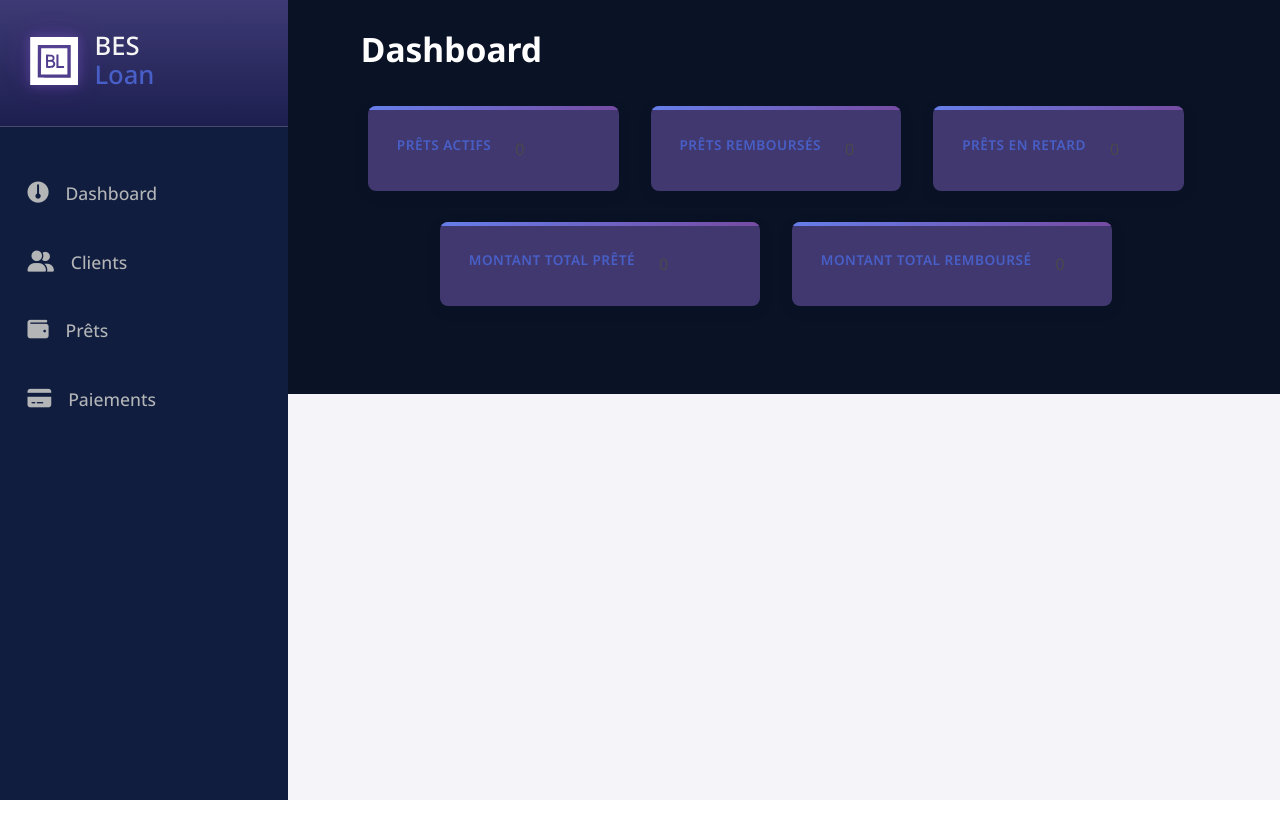
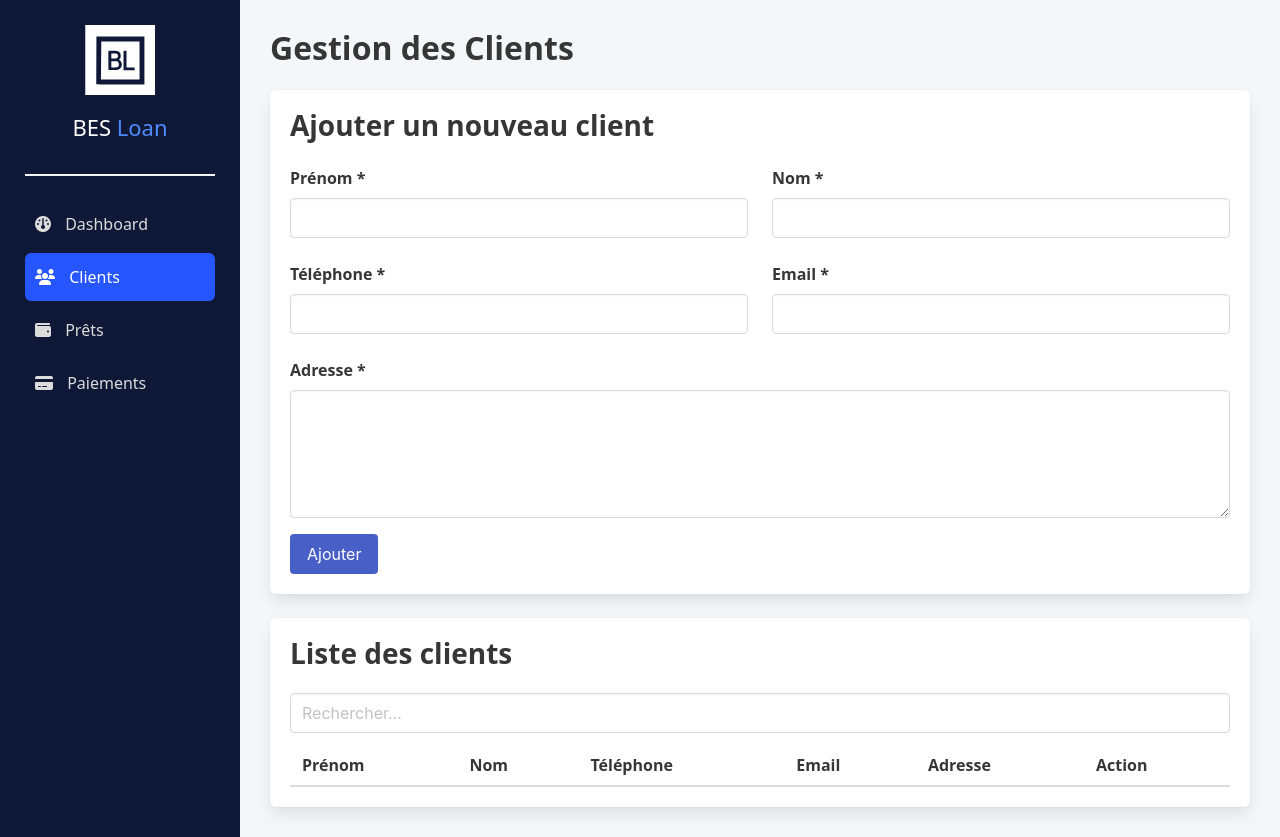
Before and after one commit to Andyd201/TP2-APP-Web, a plain HTML site: page Client/Clients.html in a window 1280 px wide. Before the commit the page ends 800 px from the top, so only its background shows below. Drawn offline with nearby package versions, Linux system fonts and the light colour scheme.

Commit message:
test clietns html style_Client

```diff
--- a/Client/Clients.html
+++ b/Client/Clients.html
@@ -1,91 +1,98 @@
 <!DOCTYPE html>
-<html lang="fr"> <!-- accessibilité qui permet aux lecteurs d'écran de comprendre la langue de la page -->
+<html lang="fr">
+
 <head>
     <meta charset="UTF-8">
-    <meta name="viewport" content="width=device-width, initial-scale=1.0"> <!-- rend la page responsive sur les appareils mobiles (adaptation aux différentes tailles d'écran) -->
-    <link rel="stylesheet" href="https://cdn.jsdelivr.net/npm/bulma@0.9.3/css/bulma.min.css"> <!-- lien CSS Bulma  -->
-    <link rel="stylesheet" href="https://cdnjs.cloudflare.com/ajax/libs/font-awesome/6.4.0/css/all.min.css"> <!-- Font Awesome (icônes) -->
-    <link href="https://fonts.googleapis.com/css2?family=Noto+Sans:ital,wght@0,100..900;1,100..900&display=swap" rel="stylesheet"> <!-- Google Fonts style de police Noto Sans -->
-    <link rel="stylesheet" href="style.css">
-    <link rel="stylesheet" href="style_index.css">
-    <link rel="icon" type="image/svg+xml" href="favicon.svg"> <!-- icône de l'onglet du navigateur -->
-    <title>BES Loan</title>
+    <meta name="viewport" content="width=device-width, initial-scale=1.0">
+    <link rel="stylesheet" href="https://cdn.jsdelivr.net/npm/bulma@0.9.3/css/bulma.min.css">
+    <link rel="stylesheet" href="https://cdnjs.cloudflare.com/ajax/libs/font-awesome/6.4.0/css/all.min.css">
+    <link rel="stylesheet" href="style_client.css">
+    <title>BES Loan – Clients</title>
 </head>
+
 <body>
-<header>
-    <!-- Navbar verticale à gauche -->
-    <nav class="navbar noto-sans-0" role="navigation" aria-label="main navigation">
-        <!-- Zone avec dégradé (logo + séparateur) -->
-        <div class="navbar-header">
-            <!-- Logo et nom de l'entreprise -->
-            <div class="logo-container">
-                <img src="logo_BES_Loan.svg" alt="Logo BES Loan" id="logo">
-                <h1 class="title">BES<br><span class="has-text-link">Loan</span></h1>
+<div class="layout">
+
+    <!-- ======================= NAVBAR GAUCHE ======================= -->
+    <nav class="sidebar">
+        <div class="logo-section">
+            <img src="logo_BES_Loan.svg" class="logo">
+            <h1>BES <span>Loan</span></h1>
         </div>
-            <!-- Ligne de séparation entre le logo et les liens de navigation -->
-            <hr class="navbar-divider">
-        </div>
-        <!-- Liens de navigation -->
-        <div class="link-space">
-            <!-- aria-hidden="true" pour indiquer que les icônes sont décoratives et ne doivent pas être lues par les lecteurs d'écran -->
-            <a href="../Client/index.html" class="lien navbar-item"><i class="fa-solid fa-gauge-simple nav-icon" aria-hidden="true"></i>Dashboard</a>
-            <a href="../Client/Clients.html" class="lien navbar-item"><i class="fa-solid fa-user-group nav-icon" aria-hidden="true"></i>Clients</a>
-            <a href="" class="lien navbar-item"><i class="fa-solid fa-wallet nav-icon" aria-hidden="true"></i>Prêts</a>
-            <a href="" class="lien navbar-item"><i class="fa-solid fa-credit-card nav-icon" aria-hidden="true"></i>Paiements</a>
+        <hr>
 
+        <a href="index.html" class="nav-link"><i class="fa-solid fa-gauge"></i> Dashboard</a>
+        <a href="Clients.html" class="nav-link active"><i class="fa-solid fa-users"></i> Clients</a>
+        <a href="prets.html" class="nav-link"><i class="fa-solid fa-wallet"></i> Prêts</a>
+        <a href="#" class="nav-link"><i class="fa-solid fa-credit-card"></i> Paiements</a>
+    </nav>
+
+    <!-- ======================= PAGE CONTENU ======================= -->
+    <main class="content">
+
+        <h1 class="title is-3">Gestion des Clients</h1>
+
+        <!-- Formulaire -->
+        <div class="box">
+            <h2 class="subtitle">Ajouter un nouveau client</h2>
+
+            <form id="formClient">
+                <div class="columns">
+                    <div class="column">
+                        <label class="label">Prénom *</label>
+                        <input type="text" id="Prenom" class="input" required>
                     </div>
 
-    </nav>
-</header>
- <main class="content-area">
-        <!-- Conteneur principal avec navbar à gauche et contenu à droite -->
-        <div class="main-container">
-<!------------------------------------ TITRE DE LA PAGE --------------------------------------------------->
-            <div class="dashboard-title-container noto-sans-0">
-                <h1 class="dashboard-title">Dashboard</h1>
+                    <div class="column">
+                        <label class="label">Nom *</label>
+                        <input type="text" id="nom" class="input" required>
                     </div>
-<!------------------------------------ ENCADRÉS PRÊTS ACTIFS/REMBOURSÉS/EN RETARD --------------------------------------------------->
-            <div class="info-boxes-container noto-sans-0">
-                <div class="info-box">
-                    <h2 class="info-box-title has-text-link">Prêts actifs</h2>
-                    <p>0</p> <!-- Valeur dynamique qui sera insérée via JavaScript -->
                 </div>
 
-                <div class="info-box">
-                    <h2 class="info-box-title has-text-link">Prêts remboursés</h2>
-                    <p>0</p> <!-- Valeur dynamique qui sera insérée via JavaScript -->
+                <div class="columns">
+                    <div class="column">
+                        <label class="label">Téléphone *</label>
+                        <input type="number" id="Telephone" class="input" required>
                     </div>
 
-                <div class="info-box">
-                    <h2 class="info-box-title has-text-link">Prêts en retard</h2>
-                    <p>0</p> <!-- Valeur dynamique qui sera insérée via JavaScript -->
+                    <div class="column">
+                        <label class="label">Email *</label>
+                        <input type="email" id="email" class="input" required>
                     </div>
                 </div>
-<!-------------------------------------- ENCADRÉS NOMBRE TOTAL PRÊTÉS/REMBOURSÉS --------------------------------------------------->
-            <div class="info-boxes-container-horizontal noto-sans-0">
-                <div class="info-box">
-                    <h2 class="info-box-title has-text-link">Montant total prêté</h2>
-                    <p>0</p> <!-- Valeur dynamique qui sera insérée via JavaScript -->
+
+                <label class="label">Adresse *</label>
+                <textarea id="adresse" class="textarea" required></textarea>
+
+                <button class="button is-link mt-4">Ajouter</button>
+            </form>
         </div>
 
-                <div class="info-box">
-                    <h2 class="info-box-title has-text-link">Montant total remboursé</h2>
-                    <p>0</p> <!-- Valeur dynamique qui sera insérée via JavaScript -->
+        <!-- Liste des clients -->
+        <div class="box">
+            <h2 class="subtitle">Liste des clients</h2>
+
+            <input type="text" id="search" class="input mb-3" placeholder="Rechercher...">
+
+            <table class="table is-striped is-fullwidth">
+                <thead>
+                    <tr>
+                        <th>Prénom</th>
+                        <th>Nom</th>
+                        <th>Téléphone</th>
+                        <th>Email</th>
+                        <th>Adresse</th>
+                        <th>Action</th>
+                    </tr>
+                </thead>
+                <tbody id="tableClients"></tbody>
+            </table>
         </div>
+
+    </main>
 </div>
-<!-------------------------------------- PASTILLE NOTIFICATION PRÊTS EN RETARD --------------------------------------------------->
-            <div class="notification-container noto-sans-0">
-                <div class="notification-badge">
-                    <i class="fa-solid fa-circle-exclamation notification-icon" aria-hidden="true"></i><!--aria-hidden="true" pour indiquer que l'icône est décorative et ne doit pas être lue par les lecteurs d'écran -->
-                    <div class="notification-content">
-                        <!-- valeur dynamique qui sera insérée via JavaScript -->
-                        <span class="notification-number">3</span>
-                        <span class="notification-text">prêts en retard</span>
-                    </div>
-                </div>
-            </div>
-            <p>allo</p>
-        </div>
-    </main>
+
+<script src="clients.js"></script>
 
 </body>
+</html>
--- /dev/null
+++ b/Client/style_client.css
@@ -0,0 +1,60 @@
+body {
+    font-family: "Noto Sans", sans-serif;
+    background: #f4f6fa;
+}
+
+/* Layout général */
+.layout {
+    display: flex;
+    min-height: 100vh;
+}
+
+/* Sidebar gauche */
+.sidebar {
+    width: 240px;
+    background: #0f1836;
+    color: white;
+    padding: 25px;
+}
+
+.logo-section {
+    text-align: center;
+    margin-bottom: 30px;
+}
+.logo {
+    width: 70px;
+}
+
+.sidebar h1 {
+    font-size: 22px;
+    margin-top: 10px;
+}
+.sidebar h1 span {
+    color: #4e8cff;
+}
+
+.nav-link {
+    display: block;
+    padding: 12px 10px;
+    margin-bottom: 5px;
+    border-radius: 6px;
+    color: #dcdcdc;
+}
+.nav-link:hover {
+    background: #1a2550;
+    color: white;
+}
+.nav-link.active {
+    background: #2656ff;
+    color: white;
+}
+
+.nav-link i {
+    margin-right: 10px;
+}
+
+/* Contenu */
+.content {
+    flex-grow: 1;
+    padding: 30px;
+}
```
Also changed, not shown: Client/script_clients.js (added, +78 -0 lines), 1 other file. Lines whose indentation alone changed are shown as unchanged.
